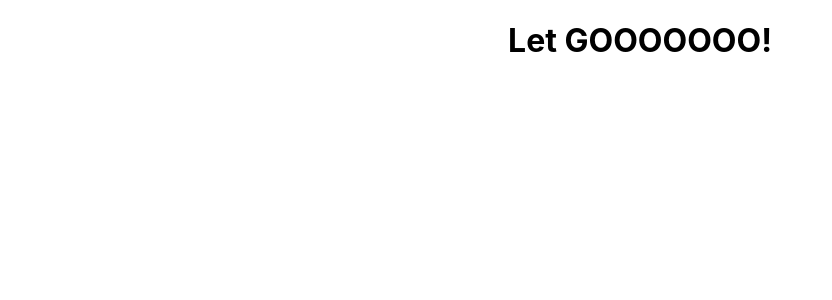
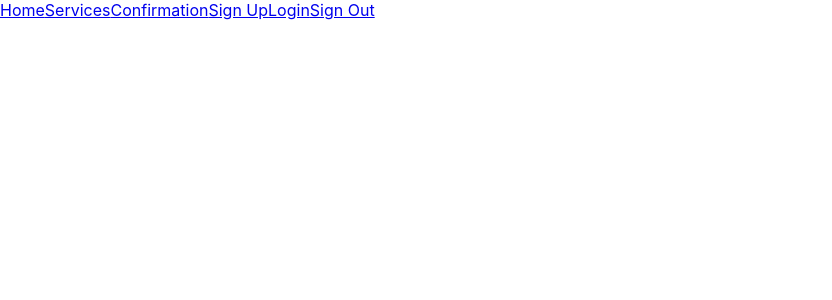
Before and after one commit to mnebot86/TheBarbershop, a React (Create React App) app in the folder client/: page / in a window 1280 px wide. Shown: the top 300 px of the page, without its empty margins (0-832 px from the left). Built offline with nearby package versions, Linux system fonts and the light colour scheme.

Commit message:
created links and routes for all screens

```diff
--- a/client/src/App.js
+++ b/client/src/App.js
@@ -1,11 +1,51 @@
-
+import { Route } from 'react-router';
+import Layout from './components/Layout/Layout';
+import Splash from './screens/Splash/Splash';
+import SignUp from "./screens/SignUp/SignUp";
+import SignIn from "./screens/SignIn/SignIn";
+import Home from "./screens/Home/Home";
+import Services from "./screens/Services/Services";
+import Detail from "./screens/Detail/Detail";
+import Booking from "./screens/Booking/Booking";
+import Confirmation from "./screens/Confirmation/Confirmation";
+import BookingEdit from "./screens/BookingEdit/BookingEdit"
 import './App.css';
 
 function App() {
   return (
-    <div className="App">
-      <h1>Let GOOOOOOO!</h1>
-    </div>
+    <Layout>
+      <Route exact path="/">
+        <Splash/>
+      </Route>
+      <Route exact path="/signup">
+        <SignUp/>
+      </Route>
+      <Route exact path="/login">
+        <SignIn/>
+      </Route>
+      <Route exact path="/home">
+        <Home />
+      </Route>
+      <Route exact path="/services">
+        <Services/>
+      </Route>
+      <Route exact path="/detail/:id">
+        <Detail/>
+      </Route>
+      <Route exact path="/booking">
+        <Booking/>
+      </Route>
+      <Route exact path="/confirmation">
+        <Confirmation/>
+      </Route>
+      <Route exact path="/bookingedit/:id">
+        <BookingEdit />
+      </Route>
+
+
+
+
+    </Layout>
   );
 }
 
--- a/client/src/components/Layout/Layout.jsx
+++ b/client/src/components/Layout/Layout.jsx
@@ -0,0 +1,12 @@
+import React from 'react';
+import Nav from '../Nav/Nav';
+const Layout = () => {
+  return (
+    <div>
+      <Nav />
+
+    </div>
+  );
+};
+
+export default Layout;
--- a/client/src/components/Nav/Nav.jsx
+++ b/client/src/components/Nav/Nav.jsx
@@ -1,9 +1,14 @@
-import React from 'react';
+import { Link } from "react-router-dom"
 
 const Nav = () => {
   return (
     <div>
-
+      <Link to="/home">Home</Link>
+      <Link to="/services">Services</Link>
+      <Link to="/confirmation">Confirmation</Link>
+      <Link to="/signup">Sign Up</Link>
+      <Link to="/login">Login</Link>
+      <Link to="signout">Sign Out</Link>
     </div>
   );
 };
--- a/client/src/index.js
+++ b/client/src/index.js
@@ -3,10 +3,13 @@ import ReactDOM from 'react-dom';
 import './index.css';
 import App from './App';
 import reportWebVitals from './reportWebVitals';
+import { BrowserRouter as Router } from "react-router-dom"
 
 ReactDOM.render(
   <React.StrictMode>
+    <Router>
     <App />
+  </Router>
   </React.StrictMode>,
   document.getElementById('root')
 );
```
